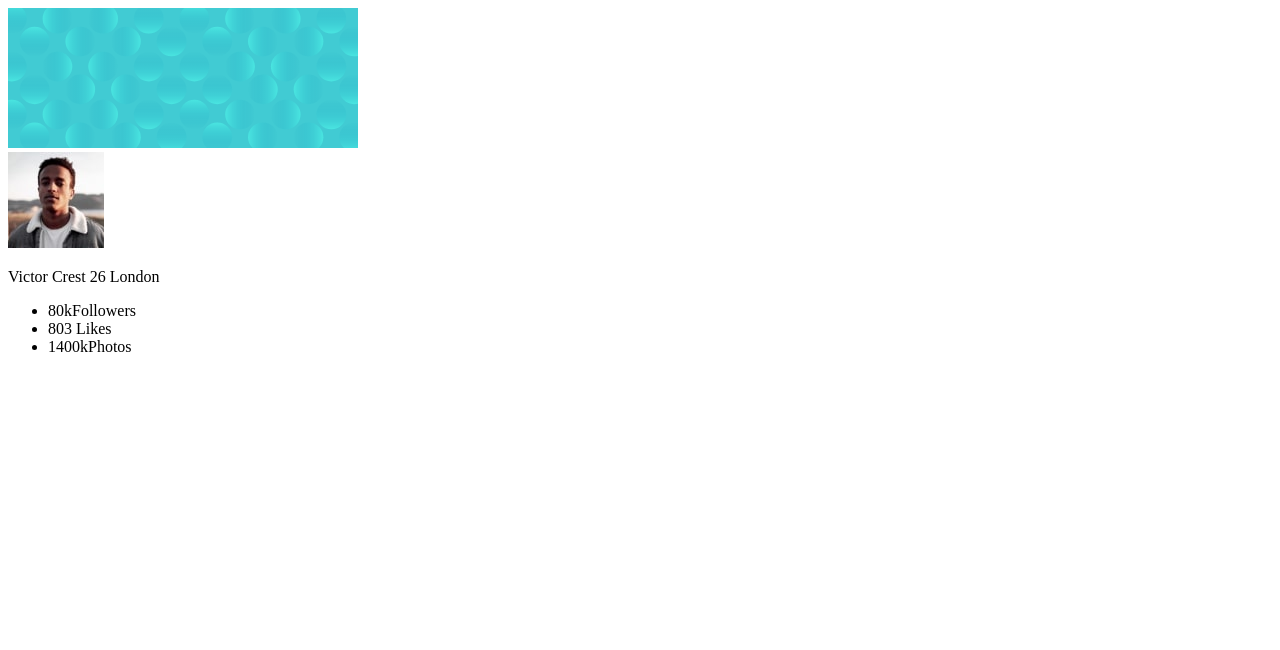
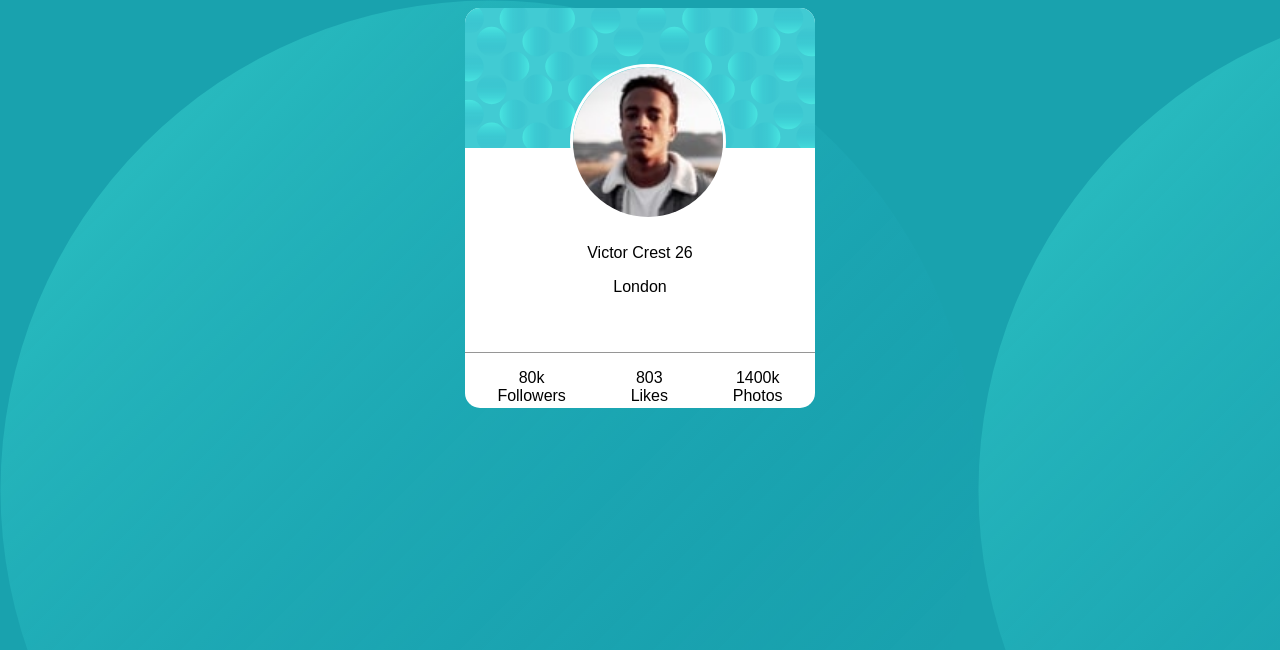
Before and after one commit to LuisElizaldeCruz/profile-card, a plain HTML site: page index.html in a window 1280 px wide. Drawn offline with Linux system fonts and the light colour scheme.

Commit message:
se corrigio el tamaño y agrego la posicion de la imagen de perfil

```diff
--- a/index.html
+++ b/index.html
@@ -12,14 +12,13 @@
 <body>
 <div class="card-container">
 
-  <div class="img-perfil">
-    <img src="./images/bg-pattern-card.svg" alt="">
-  </div>
+  <!-- <div class="img-cabecera"> -->
+    <img class="cabecera" src="./images/bg-pattern-card.svg" alt="">
+  <!-- </div> -->
 
-  <img src="./images/image-victor.jpg" alt="">
+  <img class="img-perfil" src="./images/image-victor.jpg" alt="">
   <p>
-  <span class="nombre">Victor Crest</span>
-  <span class="edad">26</span>
+  <p class="nombre">Victor Crest <span class="edad">26</span></p>
   <span class="lugar">London</span>
   </p>
 
--- a/style.css
+++ b/style.css
@@ -7,3 +7,70 @@
     /*neutrales*/
     --Dark-gray: hsl(0, 0%, 59%);
 }
+
+@import url('https://fonts.googleapis.com/css2?family=Inter:wght@400;700&family=Kumbh+Sans:wght@400;700&display=swap');
+
+body{
+    background-image: url("./images/bg-pattern-top.svg");
+
+    background-image: url("./images/bg-pattern-bottom.svg");
+    background-color: var(--Dark-cyan);
+}
+.card-container{
+    font-family: 'Kumbh Sans', sans-serif;
+    height: 400px;
+    width: 350px;
+    display: flex;
+    flex-direction: column;
+    background-color: white;
+    justify-content: space-between;
+    margin: auto;
+    position: relative;
+    border-radius: 15px 15px;
+}
+
+.cabecera{
+    width: auto;
+    border-radius: 15px 15px 0 0;
+    /* border-bottom: solid 3px white; */
+}
+
+.img-perfil{
+    height: 150px;
+    width: 150px;
+    border-radius: 50%;
+    border: solid 3px white;
+    position: absolute;
+    top: 14%;
+    left: 30%;
+
+}
+
+p{
+    text-align: center;
+    margin-top: 40px;
+
+}
+.lugar{
+    text-align: center;
+}
+
+.datos{
+    border-top: solid 1px var(--Dark-gray);
+}
+
+.texto-numero{
+    display: flex;
+    list-style: none;
+    justify-content: space-around;
+    width: 100%;
+    /* padding: 0px 30px; */
+    padding-left: 0;
+
+}
+
+li{
+    display: flex;
+    flex-direction: column;
+    text-align: center;
+}
```
